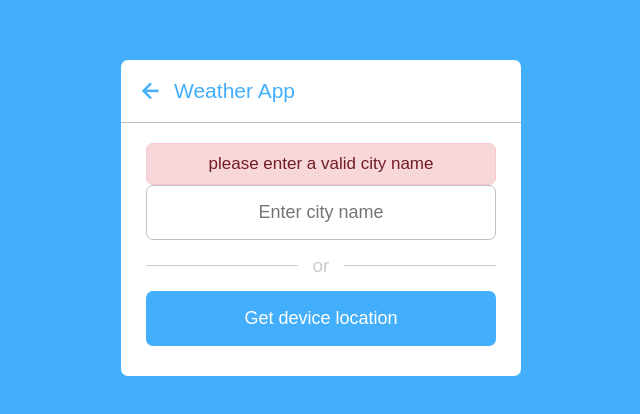
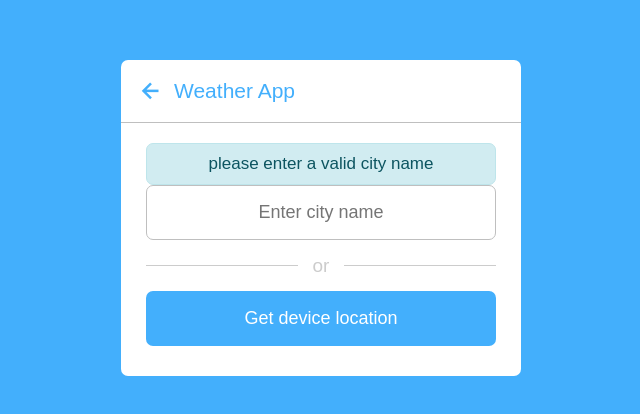
Before and after one commit to 582247/Weather-app, a plain HTML site: page index.html in a window 1280 px wide. Shown: the part 182-596 px from the top of the page, without its empty margins (319-959 px from the left). Drawn offline with nearby package versions, Linux system fonts and the light colour scheme.

Commit message:
2 files modified

```diff
--- a/index.html
+++ b/index.html
@@ -15,7 +15,7 @@
   <div class="wrapper">
     <header><i class="bx bx-left-arrow-alt"></i> Weather App</header>
     <section class="input-part">
-      <p class="info-text error">please enter a valid city name</p>
+      <p class="info-text pending">please enter a valid city name</p>
       <input type="text" placeholder="Enter city name" spellcheck="false">
       <div class="separator"></div>
       <button>Get device location</button>
--- a/styles.css
+++ b/styles.css
@@ -45,6 +45,11 @@ header i {
   background: #f8d7da;
   border: 1px solid #f5c6cb;
 }
+.info-text.pending {
+  color: #0c5460;
+  background: #d1ecf1;
+  border: 1px solid #bee5eb;
+}
 .input-part :where(input, button) {
   width: 100%;
   height: 55px;
```
